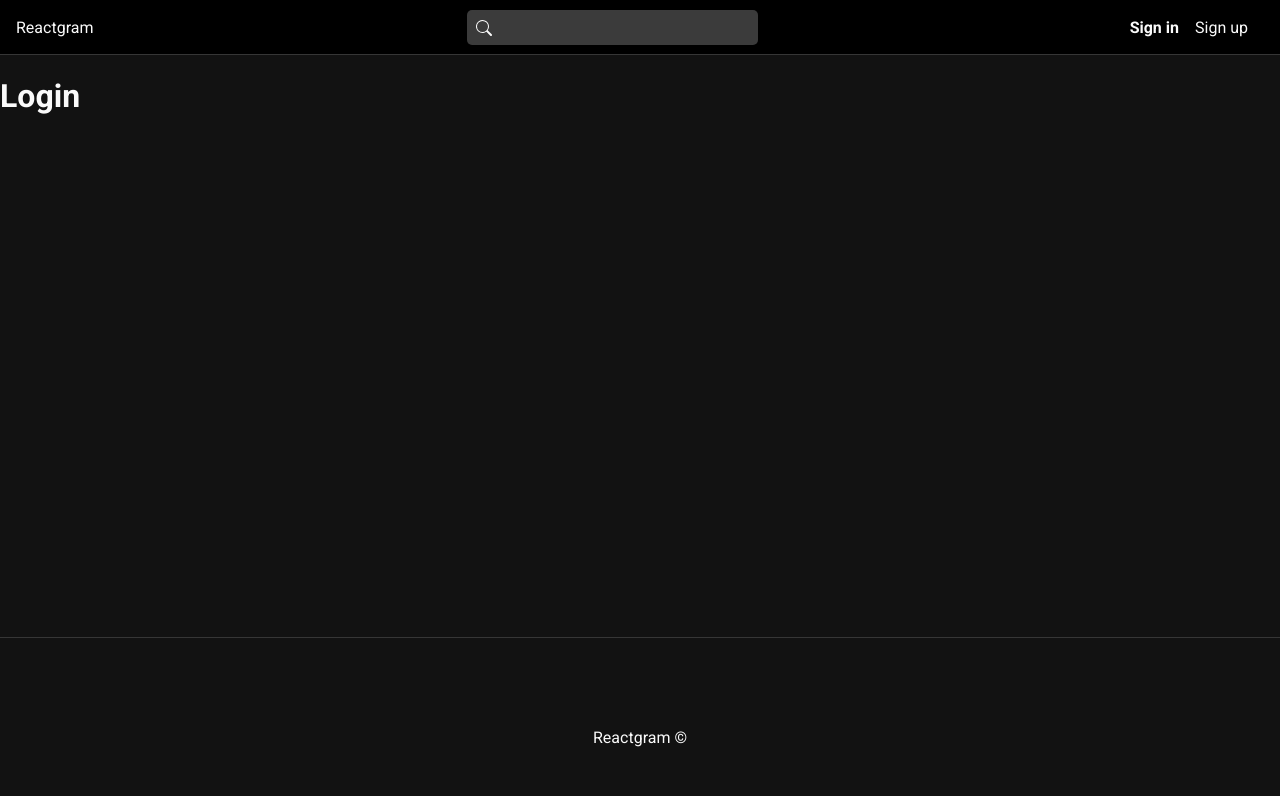
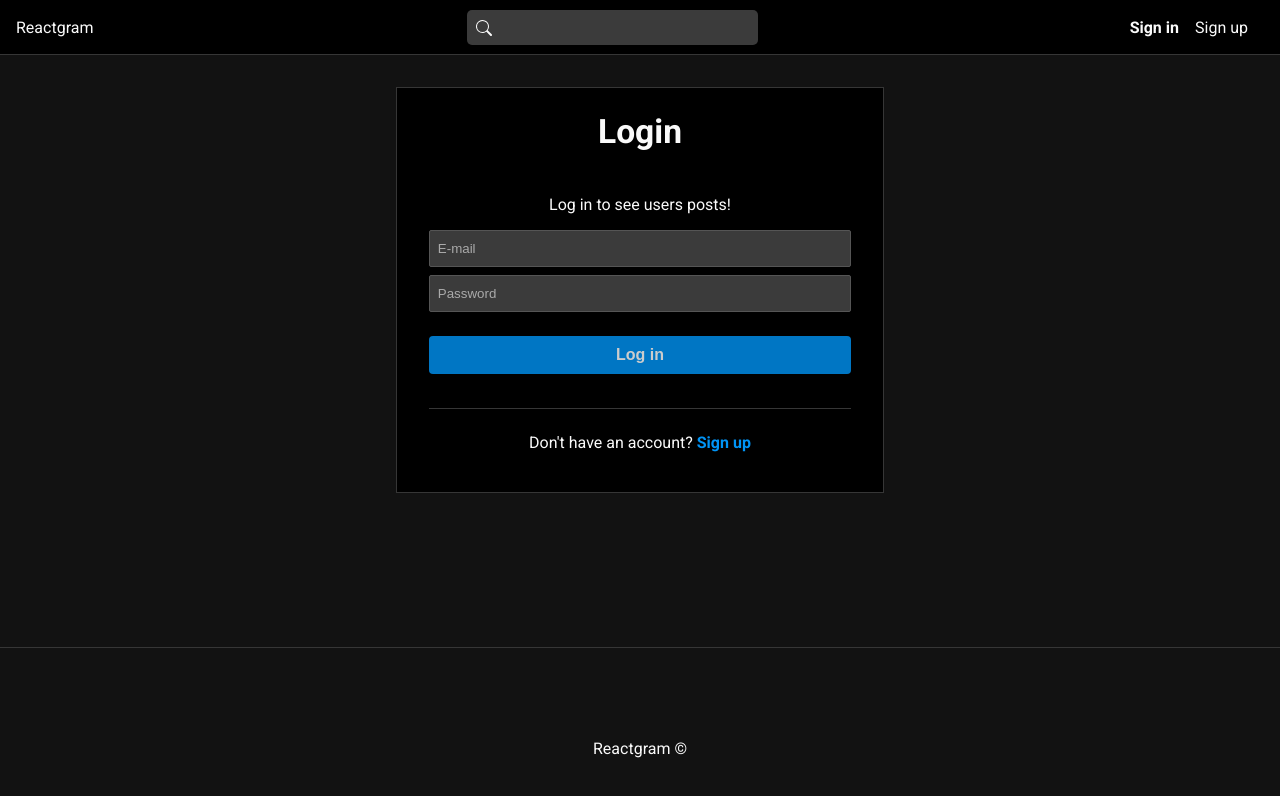
Before and after one commit to luccas-fialho/reactgram, a React (Vite) app in the folder frontend/: page /login in a window 1280 px wide. Shown: the top 796 px of the page. Built offline with nearby package versions, Linux system fonts and the light colour scheme.

Commit message:
:sparkles: feat: Login func and form

```diff
--- a/frontend/src/pages/Auth/Login.jsx
+++ b/frontend/src/pages/Auth/Login.jsx
@@ -1,10 +1,56 @@
-import React from "react";
+import React, { useEffect, useState } from "react";
 import "./Auth.css";
+import { useDispatch, useSelector } from "react-redux";
+import { Link } from "react-router-dom";
+import { login, reset } from "../../slices/authSlice";
+import Message from "../../components/Message/Message";
 
 const Login = () => {
+  const dispatch = useDispatch();
+  const [email, setEmail] = useState(null);
+  const [password, setPassword] = useState(null);
+
+  const { loading, error } = useSelector((state) => state.auth);
+
+  const handleSubmit = (e) => {
+    e.preventDefault();
+
+    const data = {
+      email,
+      password,
+    };
+
+    dispatch(login(data));
+  };
+
+  useEffect(() => {
+    dispatch(reset());
+  }, [dispatch]);
+
   return (
-    <div>
-      <h1>Login</h1>
+    <div id="login">
+      <form onSubmit={handleSubmit}>
+        <h2>Login</h2>
+        <p>Log in to see users posts!</p>
+        <input
+          type="email"
+          placeholder="E-mail"
+          onChange={(e) => setEmail(e.target.value)}
+          value={email || ""}
+        />
+        <input
+          type="password"
+          placeholder="Password"
+          onChange={(e) => setPassword(e.target.value)}
+          value={password || ""}
+        />
+        {!loading && <input type="submit" value="Log in" />}
+        {loading && <input type="submit" value="Loading..." disabled />}
+        {error && <Message msg={error} type="error" />}
+      </form>
+      <p>
+        Don't have an account? <Link to="/register">Sign up</Link>
+      </p>
     </div>
   );
 };
--- a/frontend/src/services/authServices.js
+++ b/frontend/src/services/authServices.js
@@ -20,9 +20,28 @@ const logout = () => {
   localStorage.removeItem("user");
 };
 
+const login = async (data) => {
+  try {
+    const config = requestConfig("POST", data);
+    const res = await fetch(api + "/users/login", config)
+      .then((res) => res.json())
+      .catch((err) => err);
+
+    if (res._id) {
+      localStorage.setItem("user", JSON.stringify(res));
+      return res;
+    }
+
+    return res;
+  } catch (error) {
+    console.log(error);
+  }
+};
+
 const authService = {
   register,
   logout,
+  login,
 };
 
 export default authService;
--- a/frontend/src/slices/authSlice.js
+++ b/frontend/src/slices/authSlice.js
@@ -25,6 +25,14 @@ export const register = createAsyncThunk(
 
 export const logout = createAsyncThunk("auth/logout", async () => {
   await authService.logout();
+});
+
+export const login = createAsyncThunk("auth/login", async (user, thunkAPI) => {
+  const data = await authService.login(user);
+
+  if (data.errors) return thunkAPI.rejectWithValue(data.errors[0]);
+
+  return data;
 });
 
 export const authSlice = createSlice({
@@ -59,6 +67,21 @@ export const authSlice = createSlice({
         state.success = true;
         state.error = null;
         state.user = null;
+      })
+      .addCase(login.pending, (state) => {
+        state.loading = true;
+        state.error = false;
+      })
+      .addCase(login.fulfilled, (state, action) => {
+        state.loading = false;
+        state.success = true;
+        state.error = null;
+        state.user = action.payload;
+      })
+      .addCase(login.rejected, (state, action) => {
+        state.loading = false;
+        state.error = action.payload;
+        state.user = null;
       });
   },
 });
```
